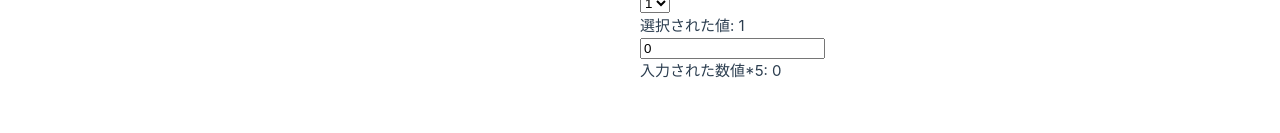
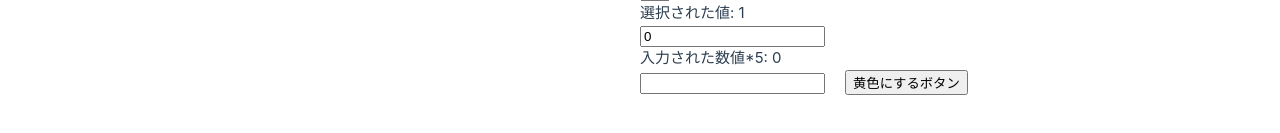
Before and after one commit to rwrw96/vue-practice, a Vue app: page /test in a window 1280 px wide. Shown: the part 659-792 px from the top of the page. Built offline with nearby package versions, Linux system fonts and the light colour scheme; the HTML template or start-up script is replaced by a standard one.

Commit message:
ガイド: テンプレート参照

```diff
--- a/src/views/TestView.vue
+++ b/src/views/TestView.vue
@@ -1,5 +1,5 @@
 <script setup lang="ts">
-    import { ref, computed, watch, watchEffect } from 'vue';
+    import { ref, computed, watch, watchEffect, useTemplateRef, onMounted } from 'vue';
 
     const count = ref(0)
 
@@ -75,6 +75,21 @@
     watchEffect(() => {
         fiveItemsNumber.value = number.value * 5;
     });
+
+    // useTemplateRef
+    // DOM要素にアクセスする
+    const numberInput = useTemplateRef('number-input');
+    const isYelllow = ref(false);
+    function toBeYelllow() {
+        if (numberInput.value) {
+            isYelllow.value = !isYelllow.value;
+            if (isYelllow.value) {
+                numberInput.value.style.backgroundColor = 'yellow';
+            } else {
+                numberInput.value.style.backgroundColor = '';
+            }
+        }
+    }
 </script>
 
 <template>
@@ -123,6 +138,9 @@
                 <p>選択された値: {{ selected }}</p>
                 <input type="number" v-model.number="number" />
                 <p>入力された数値*5: {{ fiveItemsNumber }}</p>
+
+                <input type="number" ref="number-input" />
+                <button @click="toBeYelllow">黄色にするボタン</button>
             </div>
         </div>
     </header>
```
